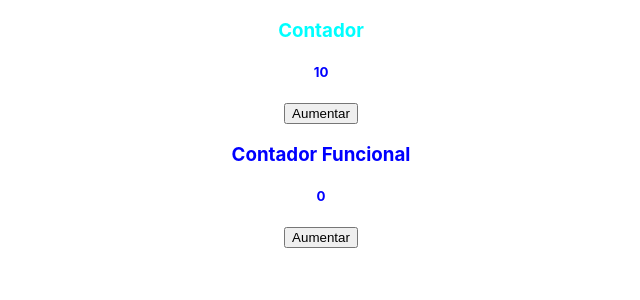
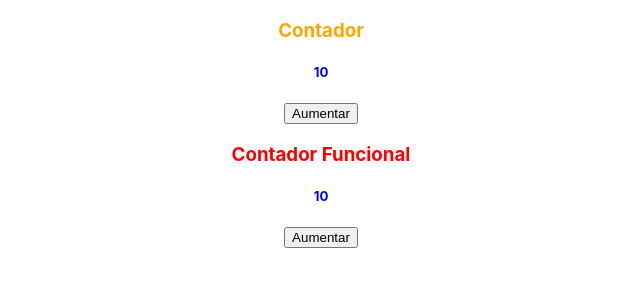
Before and after one commit to cristiangutierrezdev/devf-master-coding-gen-4, a React (Create React App) app in the folder gen-4-app/: page / in a window 1280 px wide. Shown: the top 300 px of the page, without its empty margins (319-959 px from the left). Built offline with nearby package versions, Linux system fonts and the light colour scheme.

Commit message:
Se agrego el comoponente funcional

```diff
--- a/gen-4-app/src/classComponents/Contador.js
+++ b/gen-4-app/src/classComponents/Contador.js
@@ -1,12 +1,12 @@
 import React, { Component } from 'react';
-import './Contador.css'
+import './Contador.css';
 
 class Contador extends Component {
   constructor(props) {
     super(props);
 
     this.state = {
-      numero: 'Loading...',
+      numero: 'Cargando...',
     };
   }
 
@@ -16,25 +16,17 @@ class Contador extends Component {
     });
   };
 
-  componentDidUpdate() {
-    const titulo = document.getElementById('titulo');
-    titulo.className = ''
-
-    if(this.state.numero >= 10 && this.state.numero < 20) {
-      titulo.classList.add('color-blue')
-    } else if (this.state.numero >= 20 && this.state.numero < 30) {
-      titulo.classList.add('color-red')
-    } else {
-      titulo.classList.add('color-orange')
-    }
-  }
-
   componentDidMount() {
     setTimeout(() => {
       this.setState({
         numero: 10,
       });
     }, 3000);
+  }
+
+  componentDidUpdate() {
+    const titulo = document.getElementById('titulo');
+    titulo.classList.toggle('color-orange');
   }
 
   render() {
--- /dev/null
+++ b/gen-4-app/src/functionalComponents/ContadorFuncional.css
@@ -0,0 +1,3 @@
+.color-red {
+  color: red;
+}
--- a/gen-4-app/src/functionalComponents/ContadorFuncional.js
+++ b/gen-4-app/src/functionalComponents/ContadorFuncional.js
@@ -1,12 +1,30 @@
-import React, { useState } from 'react';
+import React, { useState, useEffect } from 'react';
+import './ContadorFuncional.css';
 
 function ContadorFuncional(props) {
+  const [numero, setNumero] = useState('Cargando...');
 
-  const [numero, setNumero] = useState(0);
+  const aumentar = () => {
+    setNumero(numero + 1);
+  };
 
-  const aumentar = ()=>{
-    setNumero(numero + 1)
-  }
+  // Funciona como el componentDidMout (El componente se monto) cuando le
+  // pasamos un arreglo vacio como segundo parametro
+  useEffect(() => {
+    setTimeout(() => {
+      setNumero(10);
+    }, 3000);
+  }, []);
+
+  // Funciona como el componentDidUpdate(El componente se actualizo) cuando le
+  // pasamos un arreglo con la variable a escuchar, si la variable cambia
+  // el useEffect se dispara
+  useEffect(() => {
+    if (typeof numero === 'number') {
+      const titulo = document.getElementById('titulo-funcional');
+      titulo.classList.toggle('color-red');
+    }
+  }, [numero]);
 
   return (
     <div>
@@ -15,7 +33,11 @@ function ContadorFuncional(props) {
       </h3>
       <h5>{numero}</h5>
 
-      <button onClick={aumentar}>Aumentar</button>
+      {typeof numero === 'string' ? (
+        ''
+      ) : (
+        <button onClick={aumentar}>Aumentar</button>
+      )}
     </div>
   );
 }
```
